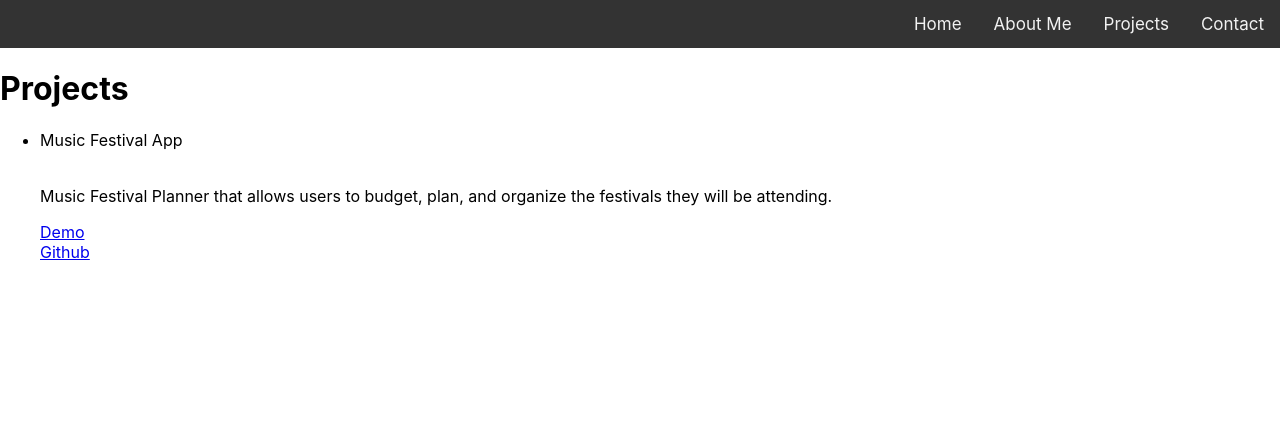
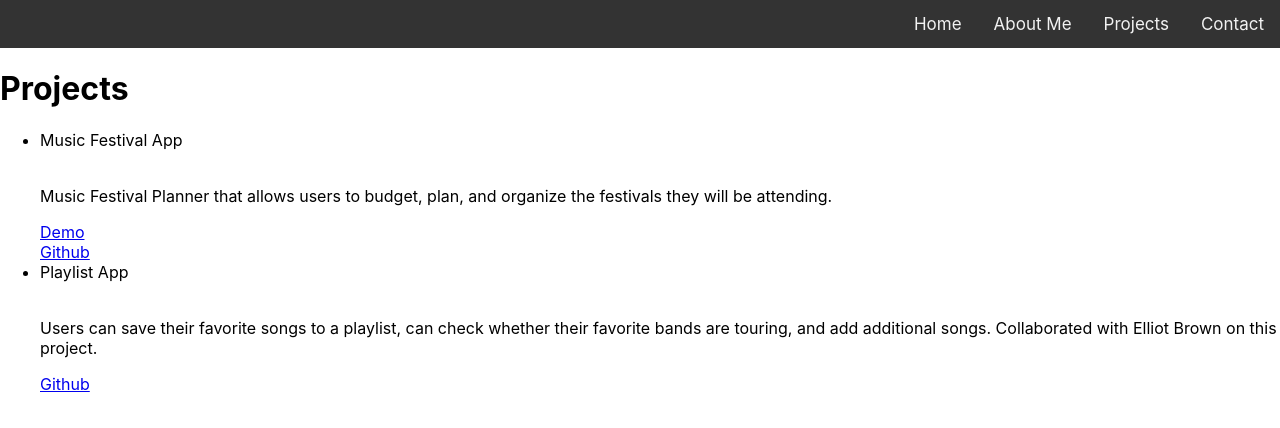
Before and after one commit to sheenasany/portfolio, a React (Create React App) app in the folder client/: page /projects in a window 1280 px wide. Shown: the top 428 px of the page. Built offline with nearby package versions, Linux system fonts and the light colour scheme.

Commit message:
added playlist app project to projects component

```diff
--- a/client/src/Components/Projects.js
+++ b/client/src/Components/Projects.js
@@ -4,11 +4,18 @@ function Projects(){
             <h1>Projects</h1>
             <ul>
                 <li>Music Festival App</li>
-                <img src="" alt="" />
-                <p>Music Festival Planner that allows users to budget, plan, and organize the festivals they will be attending.</p>
-                <a href="https://www.loom.com/share/7df537bd4c84442ea19003ed88d038bb" target="_blank" rel="noreferrer">Demo</a>
+                    <img src="" alt="" />
+                    <p>Music Festival Planner that allows users to budget, plan, and organize the festivals they will be attending.</p>
+                    <a href="https://www.loom.com/share/7df537bd4c84442ea19003ed88d038bb" target="_blank" rel="noreferrer">Demo</a>
+                    <br/>
+                    <a href="https://github.com/sheenasany/music-festival-planner" target="_blank" rel="noreferrer">Github</a>
                 <br/>
-                <a href="https://github.com/sheenasany/music-festival-planner" target="_blank" rel="noreferrer">Github</a>
+
+                <li>Playlist App</li>
+                    <img src="" alt="" />
+                    <p>Users can save their favorite songs to a playlist, can check whether their favorite bands are touring, and add additional songs. Collaborated with Elliot Brown on this project.</p>
+                    <a href="https://github.com/elilogbro/Playlist-App" target="_blank" rel="noreferrer">Github</a>
+
             </ul>
         </div>
     )
```
